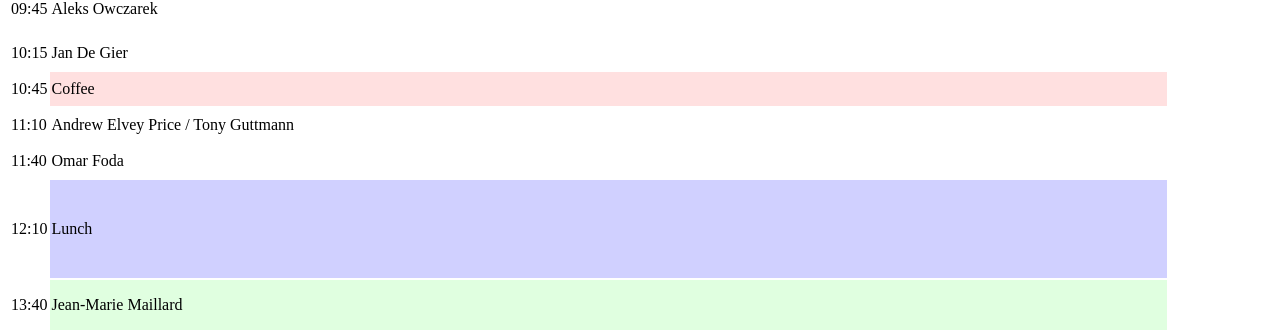
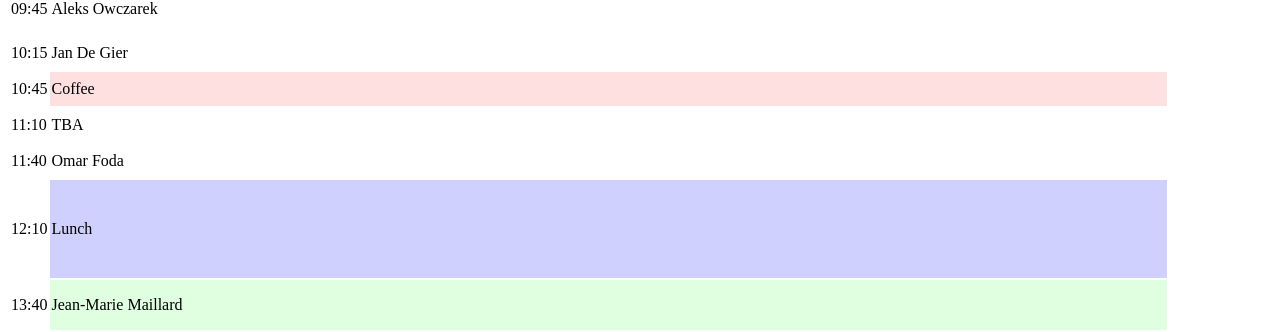
Before and after one commit to andreabedini/guttmann2015, a Jekyll site: the page built from programme.html, in a window 1280 px wide. Shown: the part 1246-1578 px from the top of the page. Built offline with Jekyll 4.4.1, drawn with Linux system fonts in a browser that asks for light colours; nearby versions of some CDN libraries.

Commit message:
Change Andrew/Tony slot to TBA

```diff
--- a/programme.html
+++ b/programme.html
@@ -123,7 +123,7 @@ layout: default
                             </tr>
                             <tr style="line-height:2em">
                                 <td>11:10</td>
-                                <td>Andrew Elvey Price / Tony Guttmann</td>
+                                <td>TBA</td>
                             </tr>
                             <tr style="line-height:2em">
                                 <td>11:40</td>
```
